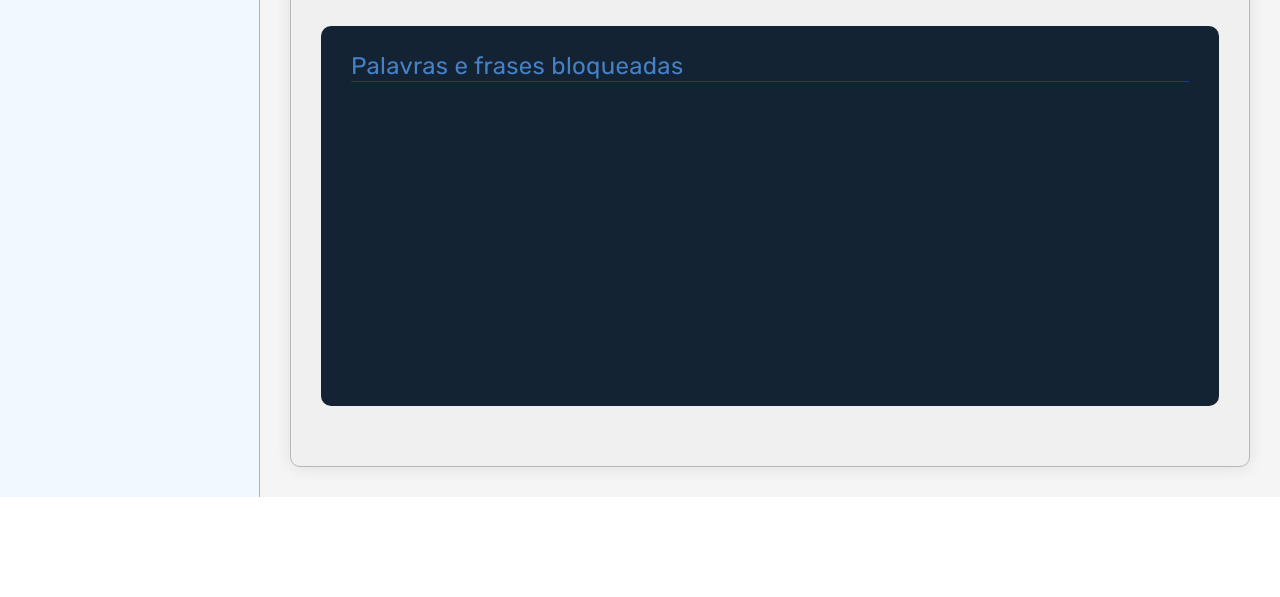
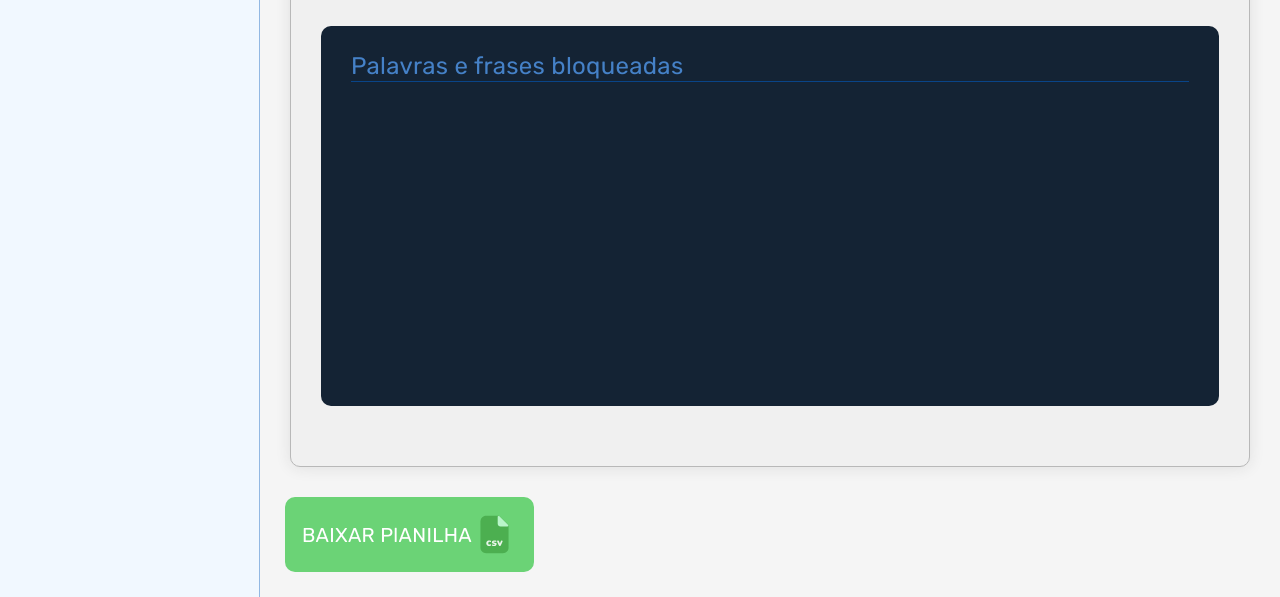
Before and after one commit to Tengo-Tech/FrontEnd, a plain HTML site: page html/filter.html in a window 1280 px wide. Shown: the part 321-918 px from the top of the page. Before the commit the page ends 818 px from the top, so only its background shows below. Drawn offline with Linux system fonts and the light colour scheme.

Commit message:
c18 - :sparkle: Tela de filtro feita

```diff
--- a/css/filter.css
+++ b/css/filter.css
@@ -188,3 +188,19 @@
   border-bottom: 1px solid #094488;
   padding-bottom: 5px;
 }
+
+.down-csv {
+  margin: 0 0 25px 25px;
+  justify-self: start;
+  padding: 15px 17px;
+  display: flex;
+  align-items: center;
+  justify-content: center;
+  cursor: pointer;
+  border-radius: 10px;
+  background: #6BD376;
+  border: none;
+  color: #fff;
+  font-size: 1.25em;
+  letter-spacing: 0.3px;
+}
--- a/html/filter.html
+++ b/html/filter.html
@@ -57,6 +57,7 @@
           <h3>Palavras e frases bloqueadas</h3>
         </div>
       </div>
+      <button class="down-csv">BAIXAR PlANILHA <img src="../imgs/csv1.svg"></button>
     </main>
 
   </div>
```
Also changed, not shown: imgs/csv1.svg (added).
